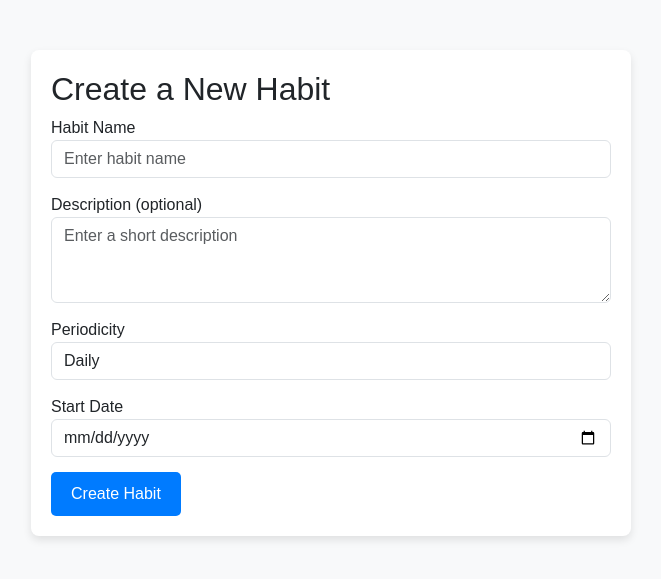
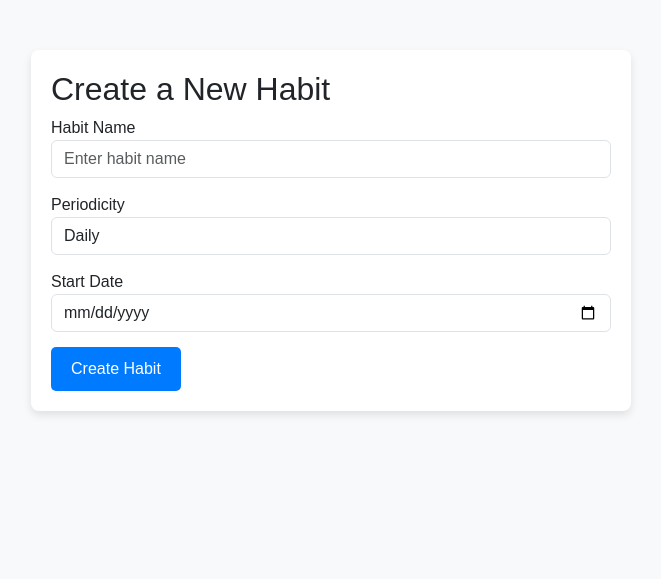
Before and after one commit to DanielPopoola/habit_tracker_project, a Django app: page /habits/create_habit in a window 1280 px wide. Shown: the top 579 px of the page, without its empty margins (309-970 px from the left). Run offline with Django 5.2, Linux system fonts and the light colour scheme; the visitor is signed in with stand-in values (Sample User, id 1).

Commit message:
removed description field

```diff
--- a/templates/habits/create_habit.html
+++ b/templates/habits/create_habit.html
@@ -48,12 +48,6 @@
                 <input type="text" id="name" name="name" class="form-control" placeholder="Enter habit name" required>
             </div>
 
-            <!-- Description Field -->
-            <div class="form-group">
-                <label for="description">Description (optional)</label>
-                <textarea id="description" name="description" class="form-control" rows="3" placeholder="Enter a short description"></textarea>
-            </div>
-
             <!-- Periodicity Field -->
             <div class="form-group">
                 <label for="periodicity">Periodicity</label>
```
